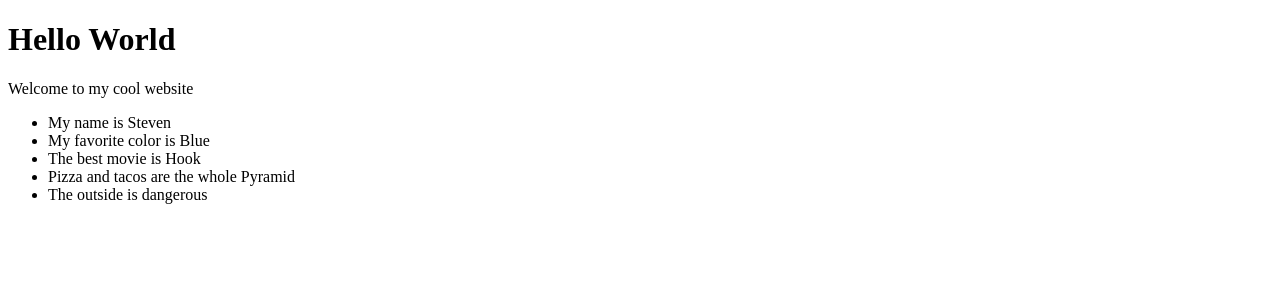
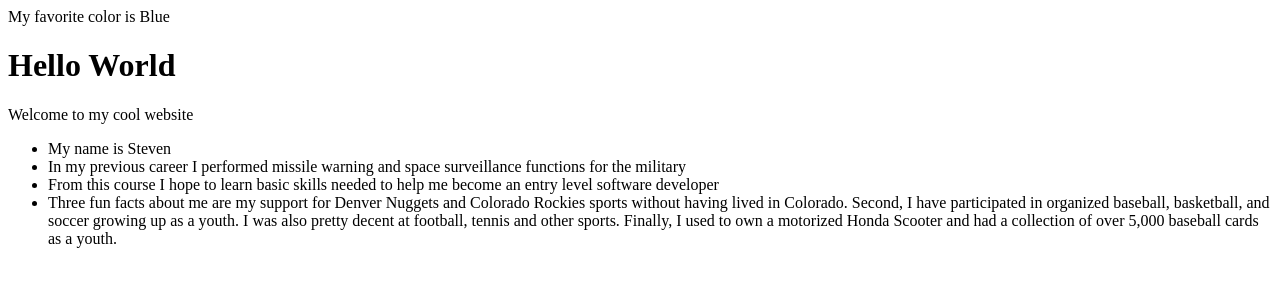
Before and after one commit to saarmendariz/day-1, a plain HTML site: page index.html in a window 1280 px wide. Drawn offline with Linux system fonts and the light colour scheme.

Commit message:
Personalized day-1 update

```diff
--- a/index.html
+++ b/index.html
@@ -1,5 +1,6 @@
 <!DOCTYPE html>
 <html lang="en">
+My favorite color is Blue
 
 <head>
   <meta charset="UTF-8">
@@ -13,10 +14,13 @@
   <p>Welcome to my cool website</p>
   <ul>
     <li>My name is Steven</li>
-    <li>My favorite color is Blue</li>
-    <li>The best movie is Hook</li>
-    <li>Pizza and tacos are the whole Pyramid</li>
-    <li>The outside is dangerous</li>
+    <li>In my previous career I performed missile warning and space surveillance functions for the military</li>
+    <li>From this course I hope to learn basic skills needed to help me become an entry level software developer </li>
+    <li>Three fun facts about me are my support for Denver Nuggets and Colorado Rockies sports without having lived in
+      Colorado. Second, I have participated in organized baseball, basketball, and soccer growing up as a youth. I was
+      also pretty decent at football, tennis and other sports. Finally, I used to own a motorized Honda Scooter and had
+      a collection of over 5,000 baseball cards as a youth.</li>
+
   </ul>
 
 
```
